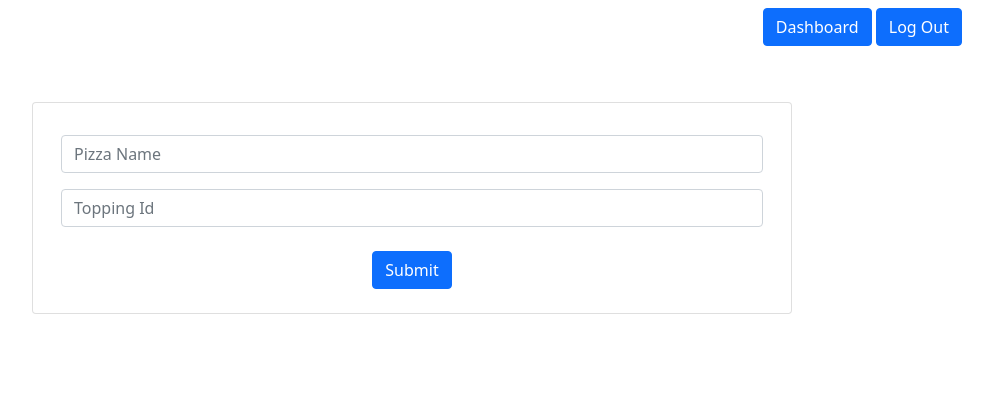
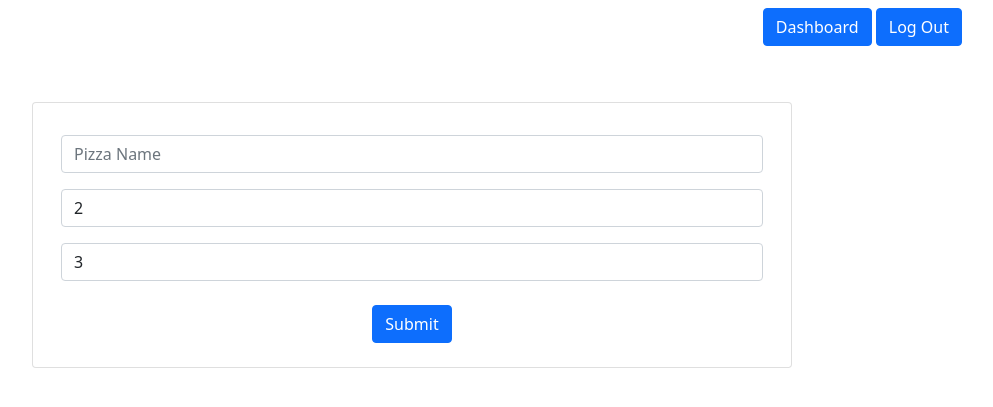
Before and after one commit to marcusdethomas/pizza_stack, a Flask app: page /pizza in a window 1280 px wide. Shown: the top 407 px of the page, without its empty margins (228-1221 px from the left). Run offline with Flask 2, Linux system fonts and the light colour scheme; data that the repository does not hold is empty.

Commit message:
modified save whole pizza

```diff
--- a/flask_app/controllers/pizza.py
+++ b/flask_app/controllers/pizza.py
@@ -1,4 +1,3 @@
-from xml.etree.ElementTree import PI
 from flask_app import app
 from flask import render_template, redirect, request, flash, session
 from flask_app.models.pizza import Pizza
@@ -23,12 +22,13 @@ def add_new_pizza():
     Pizza.save(data)
     new_pizza = Pizza.get_by_name(data)
     pizza_id = new_pizza.id
+    topping_list = request.form.getlist("topping_id")
     all_data = {
     "pizza_id": pizza_id,
-    "topping_id": request.form["topping_id"],
+    "topping_id": topping_list
     }
-    Pizza_has_toppings.save(all_data)
-    print("Pizza has topping: " , all_data) # testing third table save
+    Pizza_has_toppings.save(all_data, topping_list)
+    #print("Pizza has topping: " , all_data) # testing third table save
     return redirect('/dashboard')
 
 @app.route('/pizza/<int:id>')
--- a/flask_app/models/pizza.py
+++ b/flask_app/models/pizza.py
@@ -26,7 +26,6 @@ class Pizza:
         query = "SELECT * FROM pizza left join user on pizza.user_id = user.id WHERE pizza_name = %(pizza_name)s;"
         results = connectToMySQL(cls.my_db).query_db(query,data)
         return cls(results[0])
-
 
     @classmethod
     def save(cls, data):
--- a/flask_app/models/pizza_has_topping.py
+++ b/flask_app/models/pizza_has_topping.py
@@ -19,8 +19,11 @@ class Pizza_has_toppings:
         return cls(results[0])
 
     @classmethod
-    def save(cls, data):
-        query = "INSERT INTO pizza_has_topping (pizza_id, topping_id) VALUES  (%(pizza_id)s, 2);"
+    def save(cls, data, topping_list):
+        #print("Full pizza: ",data)
+        print("Save toppings list: ", topping_list)
+        for topping in topping_list:
+            query = "INSERT INTO pizza_has_topping (pizza_id, topping_id) VALUES  (%(pizza_id)s, topping);"     #need to fix
         return connectToMySQL(cls.my_db).query_db(query, data)
 
     @classmethod
--- a/flask_app/templates/new_pizza.html
+++ b/flask_app/templates/new_pizza.html
@@ -29,8 +29,14 @@
                         </p>
                         <p  class="card-text">
                             <div class="input-group mb-3">
-                                <input type="text" class="form-control" placeholder="Topping Id" aria-label="Topping Id" name="topping_id">
+                                <input type="number" class="form-control" placeholder="Topping Id"
+                                aria-label="Topping Id" name="topping_id" value="2">
                             </div>
+                            <div class="input-group mb-3">
+                                <input type="number" class="form-control" placeholder="Topping Id"
+                                aria-label="Topping Id" name="topping_id" value="3">
+                            </div>
+
                         </p>
                         <!--
                             {% for topping in topping %}
```
